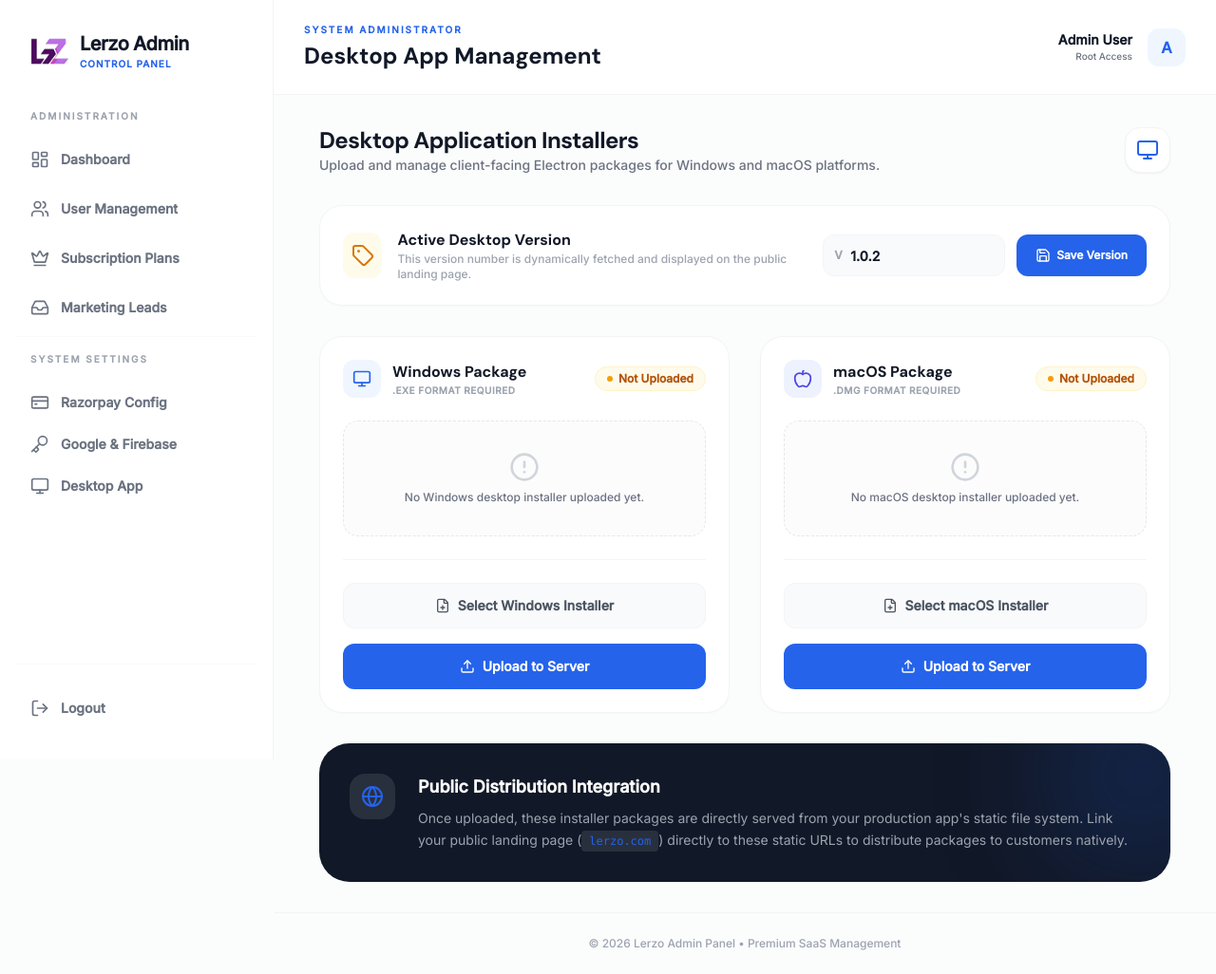
After one commit to 4821Naveen/lerzo_admin, a Flask app: template templates/desktop_settings.html in a window 1280 px wide. The commit adds this page. Shown: the whole page at 95% size. Run offline with Flask 3, Linux system fonts and the light colour scheme; the template is opened without the code that fills it, so the values that code supplies are empty; the visitor is signed in with stand-in values (Sample User, id 1); some libraries are stand-ins or nearby versions.

Commit message:
updated-exe

```diff
--- a/app.py
+++ b/app.py
@@ -17,6 +17,7 @@ import requests
 
 app = Flask(__name__, static_folder="static", template_folder="templates")
 app.secret_key = os.getenv("ADMIN_PANEL_SECRET", "change_this_secret")
+app.config['MAX_CONTENT_LENGTH'] = 512 * 1024 * 1024
 
 # API Configuration - Use environment variables
 API_BASE_URL = os.getenv("API_BASE_URL", "http://localhost:5001/api/admin")
@@ -327,5 +328,81 @@ def lead_delete(lead_id):
         flash(result.get("error"), "danger")
     return redirect(url_for("leads"))
 
+@app.route("/desktop-app", methods=["GET", "POST"])
+@login_required
+def desktop_settings():
+    """Manage desktop application installation packages."""
+    if request.method == "POST":
+        # Check if version update is submitted
+        if 'desktop_version' in request.form:
+            version_val = request.form.get('desktop_version', '').strip()
+            if version_val:
+                # Get current settings
+                curr_settings_res = call_api("settings")
+                curr_data = curr_settings_res.get("settings", {})
+
+                # Update only desktop_version
+                curr_data['desktop_version'] = version_val
+
+                # Send update POST
+                res = call_api("settings", "POST", curr_data)
+                if res.get("success"):
+                    flash(f"Desktop version updated to {version_val}!", "success")
+                else:
+                    flash(f"Failed to update version: {res.get('error')}", "danger")
+            else:
+                flash("Please enter a valid version number.", "warning")
+            return redirect(url_for("desktop_settings"))
+
+        # Handle file uploads
+        files = {}
+        if 'windows_exe' in request.files:
+            f = request.files['windows_exe']
+            if f.filename != '':
+                files['windows_exe'] = (f.filename, f.read(), f.content_type)
+        if 'mac_dmg' in request.files:
+            f = request.files['mac_dmg']
+            if f.filename != '':
+                files['mac_dmg'] = (f.filename, f.read(), f.content_type)
+
+        if not files:
+            flash("Please select at least one file to upload.", "danger")
+            return redirect(url_for("desktop_settings"))
+
+        url = f"{API_BASE_URL}/desktop/upload"
+        headers = {
+            'Authorization': f'Bearer {ADMIN_API_TOKEN}'
+        }
+        try:
+            response = requests.post(url, files=files, headers=headers, timeout=60)
+            if response.status_code == 200:
+                flash(response.json().get("message", "Files uploaded successfully!"), "success")
+            else:
+                flash(f"Upload failed: {response.text}", "danger")
+        except Exception as e:
+            flash(f"Connection error: {str(e)}", "danger")
+
+        return redirect(url_for("desktop_settings"))
+
+    result = call_api("desktop/status")
+    settings_res = call_api("settings")
+    desktop_version = settings_res.get("settings", {}).get("desktop_version", "1.0.2")
+
+    status_data = {}
+    if result.get("success"):
+        status_data = {
+            "windows": result.get("windows"),
+            "mac": result.get("mac"),
+            "desktop_version": desktop_version
+        }
+    else:
+        flash("Could not fetch desktop application status.", "warning")
+
+    return render_template(
+        "desktop_settings.html",
+        status=status_data,
+        active_page="desktop_settings"
+    )
+
 if __name__ == "__main__":
     app.run(host="0.0.0.0", port=5002, debug=True)
--- a/templates/base.html
+++ b/templates/base.html
@@ -147,6 +147,11 @@
                         <i data-lucide="key" class="w-5 h-5"></i>
                         <span class="font-bold text-sm">Google & Firebase</span>
                     </a>
+
+                    <a href="{{ url_for('desktop_settings') }}" class="flex items-center gap-3 px-4 py-3 rounded-2xl transition-all group {% if request.endpoint == 'desktop_settings' %}sidebar-active{% else %}text-gray-500 hover:bg-gray-50 hover:text-gray-900{% endif %}">
+                        <i data-lucide="monitor" class="w-5 h-5"></i>
+                        <span class="font-bold text-sm">Desktop App</span>
+                    </a>
                 </div>
             </nav>
 
--- /dev/null
+++ b/templates/desktop_settings.html
@@ -0,0 +1,232 @@
+{% extends "base.html" %}
+
+{% block title %}Desktop App Packages{% endblock %}
+{% block header %}Desktop App Management{% endblock %}
+
+{% block content %}
+<div class="animate-fade-in max-w-4xl mx-auto space-y-8">
+    <div class="flex flex-col md:flex-row md:items-center justify-between gap-4">
+        <div>
+            <h2 class="text-2xl font-black text-gray-900 tracking-tight">Desktop Application Installers</h2>
+            <p class="text-sm text-gray-500 font-medium">Upload and manage client-facing Electron packages for Windows and macOS platforms.</p>
+        </div>
+        <div class="w-12 h-12 bg-white rounded-2xl shadow-sm border border-gray-100 flex items-center justify-center">
+            <i data-lucide="monitor" class="w-6 h-6 text-accent"></i>
+        </div>
+    </div>
+
+    <!-- Desktop Application Version Card -->
+    <div class="card p-6 border border-gray-100 flex flex-col md:flex-row items-center justify-between gap-6">
+        <div class="flex items-center gap-4">
+            <div class="w-12 h-12 bg-amber-50 text-amber-600 rounded-xl flex items-center justify-center">
+                <i data-lucide="tag" class="w-6 h-6"></i>
+            </div>
+            <div>
+                <h3 class="font-bold text-gray-900">Active Desktop Version</h3>
+                <p class="text-xs text-gray-400 font-medium">This version number is dynamically fetched and displayed on the public landing page.</p>
+            </div>
+        </div>
+
+        <form action="{{ url_for('desktop_settings') }}" method="POST" class="flex items-center gap-3 w-full md:w-auto">
+            <div class="relative flex-1 md:w-48">
+                <span class="absolute left-3 top-1/2 -translate-y-1/2 text-gray-400 text-xs font-bold">V</span>
+                <input type="text" name="desktop_version" id="desktop_version" value="{{ status.desktop_version or '1.0.2' }}"
+                    class="w-full h-11 pl-7 pr-3 bg-gray-50 border border-gray-100 focus:border-accent rounded-xl text-sm font-black text-gray-900 outline-none transition-all" required>
+            </div>
+            <button type="submit" class="h-11 px-5 bg-accent hover:bg-accent-hover active:scale-[0.98] text-white font-bold text-xs rounded-xl transition-all flex items-center justify-center gap-1.5 whitespace-nowrap">
+                <i data-lucide="save" class="w-4 h-4"></i>
+                Save Version
+            </button>
+        </form>
+    </div>
+
+    <!-- Platform Cards Grid -->
+    <div class="grid grid-cols-1 md:grid-cols-2 gap-8">
+
+        <!-- Windows Installer Card -->
+        <div class="card flex flex-col justify-between h-full">
+            <div class="space-y-6">
+                <div class="flex items-center justify-between">
+                    <div class="flex items-center gap-3">
+                        <div class="w-10 h-10 bg-blue-50 text-blue-600 rounded-xl flex items-center justify-center">
+                            <i data-lucide="monitor" class="w-5 h-5"></i>
+                        </div>
+                        <div>
+                            <h3 class="font-bold text-gray-900">Windows Package</h3>
+                            <p class="text-[10px] text-gray-400 font-bold uppercase tracking-wider">.EXE Format Required</p>
+                        </div>
+                    </div>
+                    {% if status and status.windows and status.windows.exists %}
+                        <span class="px-3 py-1 bg-emerald-50 text-emerald-700 border border-emerald-100 rounded-full text-xs font-bold flex items-center gap-1.5 animate-pulse-slow">
+                            <span class="w-1.5 h-1.5 bg-emerald-500 rounded-full"></span>
+                            Live / Available
+                        </span>
+                    {% else %}
+                        <span class="px-3 py-1 bg-amber-50 text-amber-700 border border-amber-100 rounded-full text-xs font-bold flex items-center gap-1.5">
+                            <span class="w-1.5 h-1.5 bg-amber-500 rounded-full"></span>
+                            Not Uploaded
+                        </span>
+                    {% endif %}
+                </div>
+
+                {% if status and status.windows and status.windows.exists %}
+                    <!-- File Metadata -->
+                    <div class="p-4 bg-gray-50/50 rounded-2xl space-y-3 border border-gray-100">
+                        <div class="flex justify-between items-center text-xs">
+                            <span class="text-gray-400 font-medium">File Size:</span>
+                            <span class="font-black text-gray-950">{{ status.windows.size_mb }} MB</span>
+                        </div>
+                        <div class="flex justify-between items-center text-xs">
+                            <span class="text-gray-400 font-medium">Uploaded At:</span>
+                            <span class="font-bold text-gray-700">{{ status.windows.last_updated }}</span>
+                        </div>
+                        <div class="pt-2 border-t border-gray-100 flex items-center gap-2">
+                            <input type="text" readonly value="{{ status.windows.url }}"
+                                class="flex-1 bg-white border border-gray-100 text-[10px] font-mono p-2 rounded-lg text-gray-500 outline-none" id="win-url-input">
+                            <button onclick="copyToClipboard('win-url-input')" class="p-2 bg-white hover:bg-gray-50 text-gray-600 border border-gray-100 rounded-lg transition-all" title="Copy URL">
+                                <i data-lucide="copy" class="w-4 h-4"></i>
+                            </button>
+                        </div>
+                    </div>
+                {% else %}
+                    <div class="p-6 bg-gray-50/50 rounded-2xl border border-dashed border-gray-200 text-center flex flex-col items-center justify-center py-8">
+                        <i data-lucide="alert-circle" class="w-8 h-8 text-gray-300 mb-2"></i>
+                        <p class="text-xs text-gray-500 font-medium">No Windows desktop installer uploaded yet.</p>
+                    </div>
+                {% endif %}
+            </div>
+
+            <!-- Upload Form -->
+            <form action="{{ url_for('desktop_settings') }}" method="POST" enctype="multipart/form-data" class="mt-6 pt-6 border-t border-gray-100 space-y-4">
+                <div class="relative">
+                    <input type="file" name="windows_exe" id="windows_exe" accept=".exe" class="hidden" required onchange="updateFileName('windows_exe', 'win-file-label')" />
+                    <label for="windows_exe" id="win-file-label" class="w-full h-12 px-4 bg-gray-50 hover:bg-accent-light border border-gray-100 hover:border-accent/20 cursor-pointer rounded-xl flex items-center justify-center gap-2 text-sm font-bold text-gray-600 hover:text-accent transition-all">
+                        <i data-lucide="file-plus" class="w-4 h-4"></i>
+                        Select Windows Installer
+                    </label>
+                </div>
+                <button type="submit" class="w-full h-12 bg-accent text-white rounded-xl font-bold text-sm hover:bg-accent-hover active:scale-[0.98] transition-all flex items-center justify-center gap-2">
+                    <i data-lucide="upload" class="w-4 h-4"></i>
+                    Upload to Server
+                </button>
+            </form>
+        </div>
+
+        <!-- Mac Installer Card -->
+        <div class="card flex flex-col justify-between h-full">
+            <div class="space-y-6">
+                <div class="flex items-center justify-between">
+                    <div class="flex items-center gap-3">
+                        <div class="w-10 h-10 bg-indigo-50 text-indigo-600 rounded-xl flex items-center justify-center">
+                            <i data-lucide="apple" class="w-5 h-5"></i>
+                        </div>
+                        <div>
+                            <h3 class="font-bold text-gray-900">macOS Package</h3>
+                            <p class="text-[10px] text-gray-400 font-bold uppercase tracking-wider">.DMG Format Required</p>
+                        </div>
+                    </div>
+                    {% if status and status.mac and status.mac.exists %}
+                        <span class="px-3 py-1 bg-emerald-50 text-emerald-700 border border-emerald-100 rounded-full text-xs font-bold flex items-center gap-1.5 animate-pulse-slow">
+                            <span class="w-1.5 h-1.5 bg-emerald-500 rounded-full"></span>
+                            Live / Available
+                        </span>
+                    {% else %}
+                        <span class="px-3 py-1 bg-amber-50 text-amber-700 border border-amber-100 rounded-full text-xs font-bold flex items-center gap-1.5">
+                            <span class="w-1.5 h-1.5 bg-amber-500 rounded-full"></span>
+                            Not Uploaded
+                        </span>
+                    {% endif %}
+                </div>
+
+                {% if status and status.mac and status.mac.exists %}
+                    <!-- File Metadata -->
+                    <div class="p-4 bg-gray-50/50 rounded-2xl space-y-3 border border-gray-100">
+                        <div class="flex justify-between items-center text-xs">
+                            <span class="text-gray-400 font-medium">File Size:</span>
+                            <span class="font-black text-gray-950">{{ status.mac.size_mb }} MB</span>
+                        </div>
+                        <div class="flex justify-between items-center text-xs">
+                            <span class="text-gray-400 font-medium">Uploaded At:</span>
+                            <span class="font-bold text-gray-700">{{ status.mac.last_updated }}</span>
+                        </div>
+                        <div class="pt-2 border-t border-gray-100 flex items-center gap-2">
+                            <input type="text" readonly value="{{ status.mac.url }}"
+                                class="flex-1 bg-white border border-gray-100 text-[10px] font-mono p-2 rounded-lg text-gray-500 outline-none" id="mac-url-input">
+                            <button onclick="copyToClipboard('mac-url-input')" class="p-2 bg-white hover:bg-gray-50 text-gray-600 border border-gray-100 rounded-lg transition-all" title="Copy URL">
+                                <i data-lucide="copy" class="w-4 h-4"></i>
+                            </button>
+                        </div>
+                    </div>
+                {% else %}
+                    <div class="p-6 bg-gray-50/50 rounded-2xl border border-dashed border-gray-200 text-center flex flex-col items-center justify-center py-8">
+                        <i data-lucide="alert-circle" class="w-8 h-8 text-gray-300 mb-2"></i>
+                        <p class="text-xs text-gray-500 font-medium">No macOS desktop installer uploaded yet.</p>
+                    </div>
+                {% endif %}
+            </div>
+
+            <!-- Upload Form -->
+            <form action="{{ url_for('desktop_settings') }}" method="POST" enctype="multipart/form-data" class="mt-6 pt-6 border-t border-gray-100 space-y-4">
+                <div class="relative">
+                    <input type="file" name="mac_dmg" id="mac_dmg" accept=".dmg" class="hidden" required onchange="updateFileName('mac_dmg', 'mac-file-label')" />
+                    <label for="mac_dmg" id="mac-file-label" class="w-full h-12 px-4 bg-gray-50 hover:bg-accent-light border border-gray-100 hover:border-accent/20 cursor-pointer rounded-xl flex items-center justify-center gap-2 text-sm font-bold text-gray-600 hover:text-accent transition-all">
+                        <i data-lucide="file-plus" class="w-4 h-4"></i>
+                        Select macOS Installer
+                    </label>
+                </div>
+                <button type="submit" class="w-full h-12 bg-accent text-white rounded-xl font-bold text-sm hover:bg-accent-hover active:scale-[0.98] transition-all flex items-center justify-center gap-2">
+                    <i data-lucide="upload" class="w-4 h-4"></i>
+                    Upload to Server
+                </button>
+            </form>
+        </div>
+
+    </div>
+
+    <!-- Live Preview Alert -->
+    <div class="bg-gray-900 rounded-[32px] p-8 text-white relative overflow-hidden group">
+        <div class="relative z-10 flex items-start gap-6">
+            <div class="p-3 bg-white/10 rounded-2xl text-accent">
+                <i data-lucide="globe" class="w-6 h-6"></i>
+            </div>
+            <div>
+                <h4 class="text-lg font-bold mb-2">Public Distribution Integration</h4>
+                <p class="text-gray-400 text-sm leading-relaxed">
+                    Once uploaded, these installer packages are directly served from your production app's static file system.
+                    Link your public landing page (<code class="bg-white/10 px-2 py-1 rounded text-accent font-mono text-xs">lerzo.com</code>) directly to these static URLs to distribute packages to customers natively.
+                </p>
+            </div>
+        </div>
+        <div class="absolute -right-16 -top-16 w-48 h-48 bg-accent/20 rounded-full blur-3xl"></div>
+    </div>
+</div>
+
+<script>
+function updateFileName(inputId, labelId) {
+    const input = document.getElementById(inputId);
+    const label = document.getElementById(labelId);
+    if (input.files && input.files[0]) {
+        label.innerHTML = `<i data-lucide="file-check" class="w-4 h-4 text-emerald-500"></i> ${input.files[0].name}`;
+    } else {
+        label.innerHTML = `<i data-lucide="file-plus" class="w-4 h-4"></i> Select Installer`;
+    }
+    lucide.createIcons();
+}
+
+function copyToClipboard(inputId) {
+    const copyText = document.getElementById(inputId);
+    copyText.select();
+    copyText.setSelectionRange(0, 99999);
+    navigator.clipboard.writeText(copyText.value);
+
+    // Alert or indicate success
+    const button = copyText.nextElementSibling;
+    button.innerHTML = `<i data-lucide="check" class="w-4 h-4 text-emerald-500"></i>`;
+    lucide.createIcons();
+    setTimeout(() => {
+        button.innerHTML = `<i data-lucide="copy" class="w-4 h-4"></i>`;
+        lucide.createIcons();
+    }, 2000);
+}
+</script>
+{% endblock %}
```
Also changed, not shown: 1 other file.
